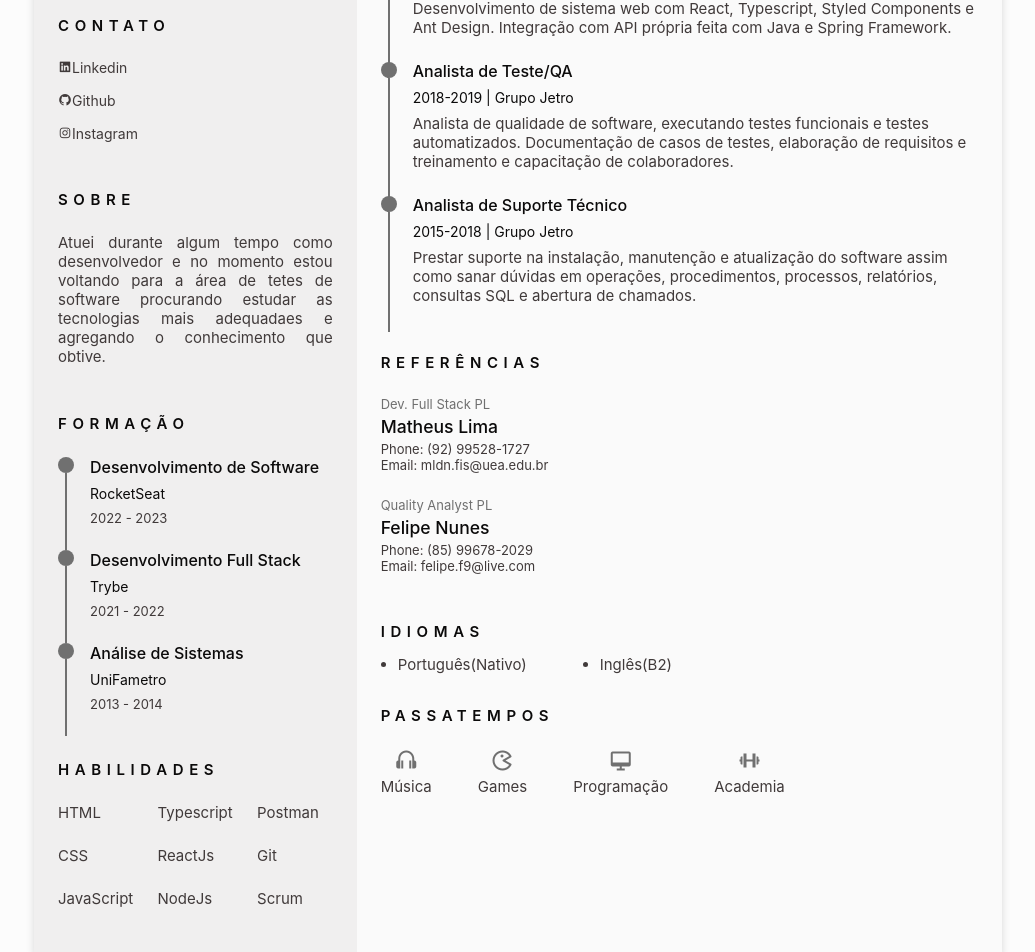
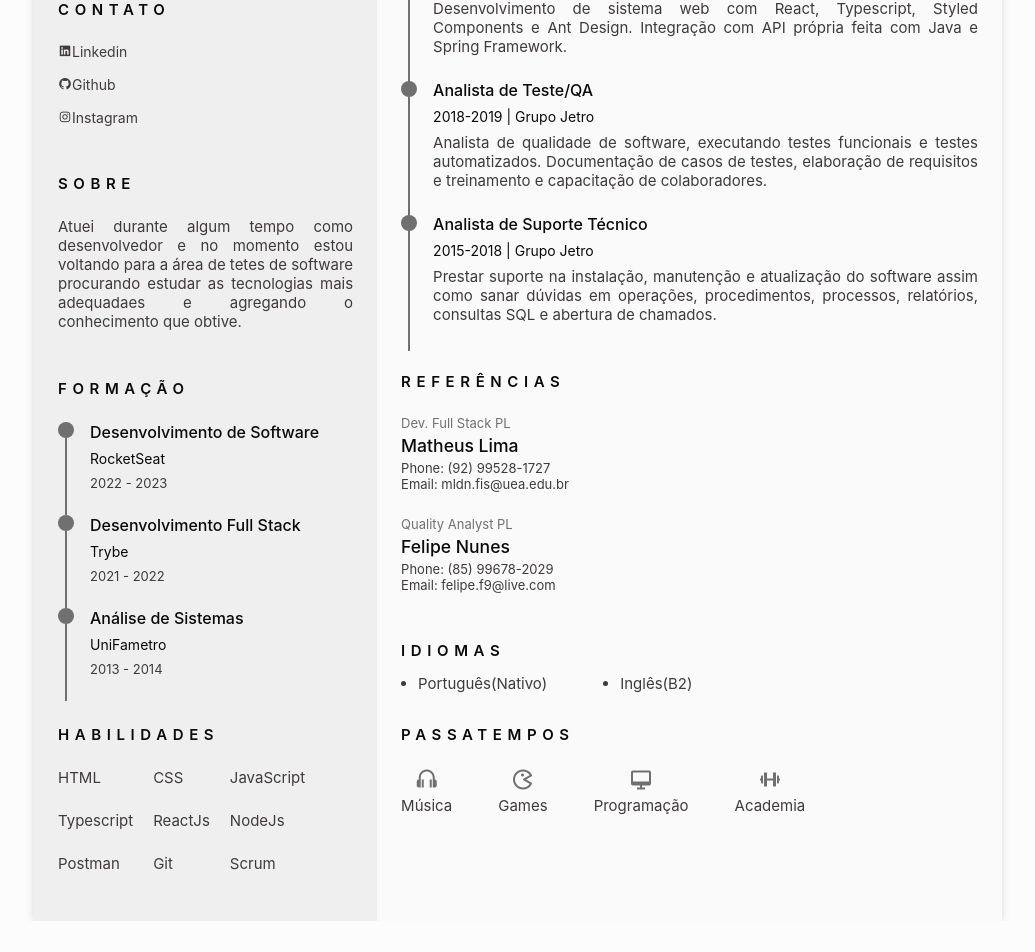
Before and after one commit to f3gomes/vite-resume-builder, a React (Vite) app: page / in a window 1280 px wide. Shown: the part 370-1322 px from the top of the page, without its empty margins (122-1157 px from the left). After the commit the page ends 1291 px from the top, so only its background shows below. Built offline with nearby package versions, Linux system fonts and the light colour scheme.

Commit message:
Refactoring all components

```diff
--- a/src/App.css
+++ b/src/App.css
@@ -124,7 +124,7 @@ body.scale-cv {
 }
 
 .scale-cv .bd-container {
-  max-width: 595px;
+  max-width: 700px;
 }
 
 .scale-cv .section {
@@ -167,6 +167,10 @@ body.scale-cv {
 .scale-cv .experience__container,
 .scale-cv .certificate__container {
   gap: 1rem;
+}
+
+.experience__description {
+  text-align: justify;
 }
 
 .scale-cv .education__time,
@@ -302,6 +306,7 @@ body.scale-cv {
 
 .home {
   position: relative;
+  margin-bottom: -1rem;
 }
 
 .home__container {
@@ -454,6 +459,12 @@ body.scale-cv {
 
 .languages__content,
 .skills__content {
+  grid-template-columns: repeat(3, 1fr);
+}
+
+.skills__data {
+  display: grid;
+  grid-column-gap: 20px;
   grid-template-columns: repeat(3, 1fr);
 }
 
--- a/src/components/ExperienceSection.tsx
+++ b/src/components/ExperienceSection.tsx
@@ -20,7 +20,7 @@ export function ExperienceSection() {
             <div className="experience__data bd-grid">
               <h3 className="experience__title font-semibold">{item.title}</h3>
               <span className="experience__company">{item.yearCompany}</span>
-              <p className="experience__description text-justify">
+              <p className="experience__description">
                 {item.description}
               </p>
             </div>
--- /dev/null
+++ b/src/components/InterestsSection.tsx
@@ -0,0 +1,22 @@
+import { hobbys } from "../data/FelipeData";
+
+interface InterestsSectionProps {
+  item: (typeof hobbys)[0];
+}
+
+export function InterestsSection() {
+  return (
+    <section className="interests section">
+      <h2 className="section-title">Passatempos</h2>
+
+      <div className="interests__container bd-grid">
+        {hobbys.map((item: InterestsSectionProps["item"]) => (
+          <div className="interests__content" key={item.id}>
+            <i className={item.icon}></i>
+            <span className="interests__name">{item.value}</span>
+          </div>
+        ))}
+      </div>
+    </section>
+  );
+}
--- /dev/null
+++ b/src/components/LangSection.tsx
@@ -0,0 +1,23 @@
+import { languages } from "../data/FelipeData";
+
+interface LangSectionProps {
+  item: (typeof languages)[0];
+}
+
+export function LangSection() {
+  return (
+    <section className="languages section">
+      <h2 className="section-title">Idiomas</h2>
+
+      <div className="languages__container">
+        <ul className="languages__content bd-grid">
+          {languages.map((item: LangSectionProps["item"]) => (
+            <li className="languages__name" key={item.id}>
+              <span className="languages__circle"></span> {item.value}
+            </li>
+          ))}
+        </ul>
+      </div>
+    </section>
+  );
+}
--- /dev/null
+++ b/src/components/ReferencesSection.tsx
@@ -0,0 +1,26 @@
+import { references } from "../data/FelipeData";
+
+interface ReferencesSectionProps {
+  item: (typeof references)[0];
+}
+
+export function ReferencesSection() {
+  return (
+    <section className="references section" id="references">
+      <h2 className="section-title">Referências</h2>
+
+      <div className="reference__container bd-grid">
+        {references.map((item: ReferencesSectionProps["item"]) => (
+          <div className="references__content bd-grid" key={item.id}>
+            <span className="references__subtitle">{item.title}</span>
+            <h3 className="references__title">{item.name}</h3>
+            <ul className="references__contact">
+              <li>Phone: {item.phone}</li>
+              <li>Email: {item.mail}</li>
+            </ul>
+          </div>
+        ))}
+      </div>
+    </section>
+  );
+}
--- a/src/components/Resume.tsx
+++ b/src/components/Resume.tsx
@@ -1,16 +1,15 @@
 import profile from "/assets/profile.jpeg";
-import {
-  info,
-  socials,
-  skills,
-  references,
-  languages,
-  hobbys,
-} from "../data/FelipeData";
+
 import { useState } from "react";
+import { info } from "../data/FelipeData";
+import { LangSection } from "./LangSection";
+import { HomeSection } from "./HomeSection";
+import { SkillsSection } from "./SkillsSection";
+import { SocialsSection } from "./SocialsSection";
 import { EducationSection } from "./EducationSection";
+import { InterestsSection } from "./InterestsSection";
+import { ReferencesSection } from "./ReferencesSection";
 import { ExperienceSection } from "./ExperienceSection";
-import { HomeSection } from "./HomeSection";
 
 interface ResumeProps {
   darkTheme: boolean;
@@ -41,121 +40,16 @@ export function Resume({
           handleDarkTheme={handleDarkTheme}
         />
 
-        <section className="social section">
-          <h2 className="section-title">CONTATO</h2>
-
-          <div className="social__container bd-grid">
-            {socials.map((item) => (
-              <a
-                key={item.id}
-                href={item.value}
-                target="_blank"
-                className="social__link social__icon"
-              >
-                <i className={item.icon}></i>
-                {item.key}
-              </a>
-            ))}
-          </div>
-        </section>
-
-        <section className="profile section" id="profile">
-          <h2 className="section-title">Sobre</h2>
-
-          <p className="profile__description">{info[6].value}</p>
-        </section>
-
+        <SocialsSection />
         <EducationSection />
-
-        <section className="skills section" id="skills">
-          <h2 className="section-title">HABILIDADES</h2>
-
-          <div className="skills__content bd-grid">
-            <ul className="skills__data">
-              {skills.map((item, index) => (
-                <span key={item.id}>
-                  {index < 3 && (
-                    <li className="skills__name">
-                      <span className="skills_circle">{item.value}</span>
-                    </li>
-                  )}
-                </span>
-              ))}
-            </ul>
-
-            <ul className="skills__data">
-              {skills.map((item, index) => (
-                <span key={item.id}>
-                  {index > 2 && index < 6 && (
-                    <li className="skills__name">
-                      <span className="skills_circle">{item.value}</span>
-                    </li>
-                  )}
-                </span>
-              ))}
-            </ul>
-
-            <ul className="skills__data">
-              {skills.map((item, index) => (
-                <span key={item.id}>
-                  {index > 5 && index < 9 && (
-                    <li className="skills__name">
-                      <span className="skills_circle">{item.value}</span>
-                    </li>
-                  )}
-                </span>
-              ))}
-            </ul>
-          </div>
-        </section>
+        <SkillsSection />
       </div>
 
       <div className="resume__right">
         <ExperienceSection />
-
-        <section className="references section" id="references">
-          <h2 className="section-title">Referências</h2>
-
-          <div className="reference__container bd-grid">
-            {references.map((item) => (
-              <div className="references__content bd-grid" key={item.id}>
-                <span className="references__subtitle">{item.title}</span>
-                <h3 className="references__title">{item.name}</h3>
-                <ul className="references__contact">
-                  <li>Phone: {item.phone}</li>
-                  <li>Email: {item.mail}</li>
-                </ul>
-              </div>
-            ))}
-          </div>
-        </section>
-
-        <section className="languages section">
-          <h2 className="section-title">Idiomas</h2>
-
-          <div className="languages__container">
-            <ul className="languages__content bd-grid">
-              {languages.map((item) => (
-                <li className="languages__name" key={item.id}>
-                  <span className="languages__circle"></span> {item.value}
-                </li>
-              ))}
-            </ul>
-          </div>
-        </section>
-
-        <section className="interests section">
-          <h2 className="section-title">Passatempos</h2>
-
-          <div className="interests__container bd-grid">
-            {hobbys.map((item) => (
-              <div className="interests__content" key={item.id}>
-                <i className={item.icon}></i>
-                <span className="interests__name">{item.value}</span>
-              </div>
-            ))}
-          </div>
-        </section>
+        <ReferencesSection />
+        <LangSection />
+        <InterestsSection />
       </div>
     </>
   );
--- /dev/null
+++ b/src/components/SkillsSection.tsx
@@ -0,0 +1,25 @@
+import { skills } from "../data/FelipeData";
+
+interface SkilssSectionProps {
+  item: (typeof skills)[0];
+}
+
+export function SkillsSection() {
+  return (
+    <section className="skills section" id="skills">
+      <h2 className="section-title">HABILIDADES</h2>
+
+      <div className="skills__content bd-grid">
+        <ul className="skills__data">
+          {skills.map((item: SkilssSectionProps["item"]) => (
+            <span key={item.id}>
+              <li className="skills__name">
+                <span className="skills_circle">{item.value}</span>
+              </li>
+            </span>
+          ))}
+        </ul>
+      </div>
+    </section>
+  );
+}
--- /dev/null
+++ b/src/components/SocialsSection.tsx
@@ -0,0 +1,35 @@
+import { info, socials } from "../data/FelipeData";
+
+interface SocialsSectionProps {
+  item: (typeof socials)[0];
+}
+
+export function SocialsSection() {
+  return (
+    <>
+      <section className="social section">
+        <h2 className="section-title">CONTATO</h2>
+
+        <div className="social__container bd-grid">
+          {socials.map((item: SocialsSectionProps["item"]) => (
+            <a
+              key={item.id}
+              href={item.value}
+              target="_blank"
+              className="social__link social__icon"
+            >
+              <i className={item.icon}></i>
+              {item.key}
+            </a>
+          ))}
+        </div>
+      </section>
+
+      <section className="profile section" id="profile">
+        <h2 className="section-title">Sobre</h2>
+
+        <p className="profile__description">{info[6].value}</p>
+      </section>
+    </>
+  );
+}
```
